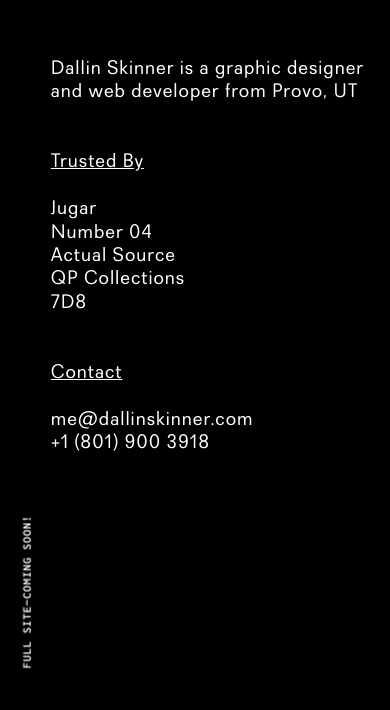
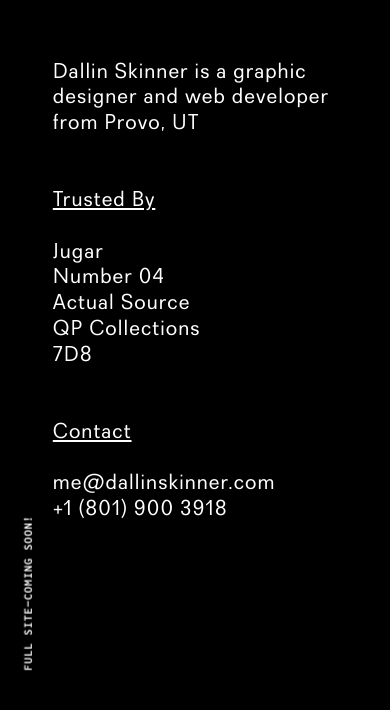
Before and after one commit to dallinskinner/dallinskinner.com, a website: page index.html in a window 390 px wide. Drawn offline with Linux system fonts and the light colour scheme; a small style sheet from the web is missing.

Commit message:
responsive tweaks

```diff
--- a/scss/main.scss
+++ b/scss/main.scss
@@ -115,6 +115,6 @@ body {
 
 @media (max-width: 500px) {
   body {
-    font-size: 5vw;
+    font-size: 5.5vw;
   }
 }
```
Also changed, not shown: css/main.css, 1 other file.
